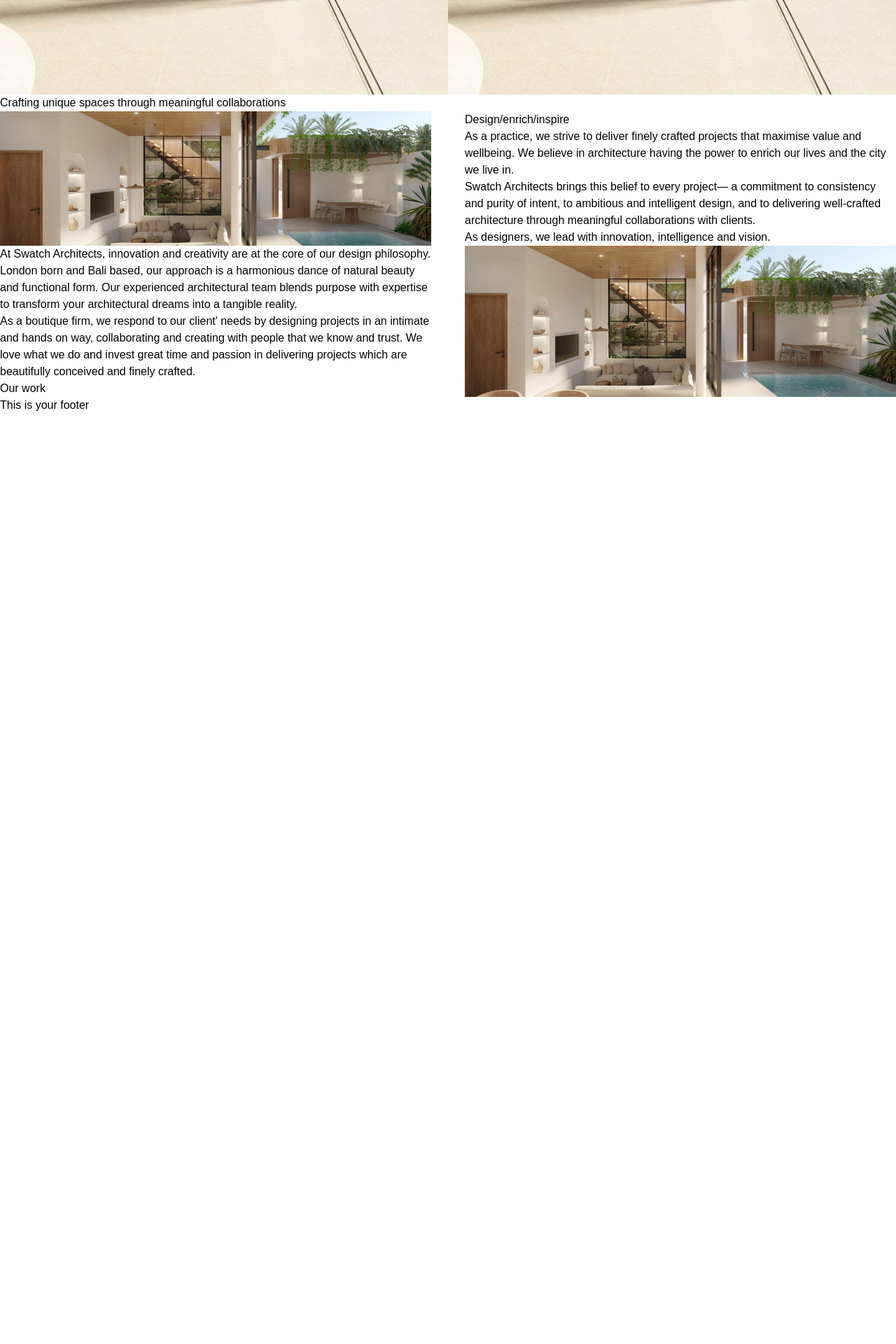
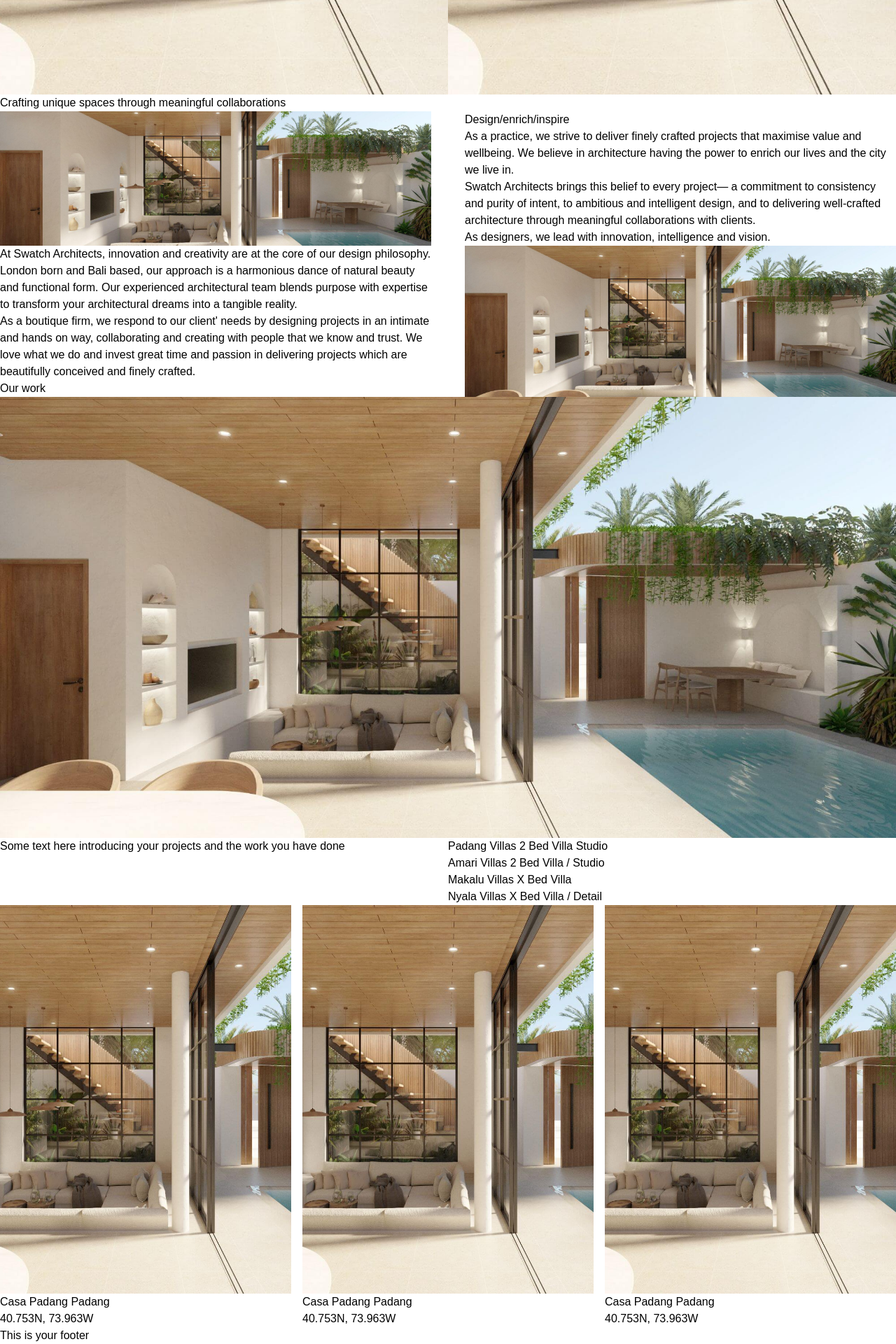
Before and after one commit to isabelleabbey/swatch-bali, a Jekyll site: the page built from index.html, in a window 1280 px wide. Shown: the part 789-2709 px from the top of the page at 70% size. Built offline with Jekyll 4.4.1, drawn with Linux system fonts in a browser that asks for light colours; nearby versions of some CDN libraries; before the commit the page ends 1380 px from its top, so only the background shows below that.

Commit message:
end of homepage structure

```diff
--- a/assets/css/style.css
+++ b/assets/css/style.css
@@ -501,11 +501,17 @@ body {
 .hidden {
   display: none;
 }
+.aspect-portrait {
+  aspect-ratio: 3 / 4;
+}
 .h-screen {
   height: 100vh;
 }
 .min-h-\[100vh\] {
   min-height: 100vh;
+}
+.min-h-\[70vh\] {
+  min-height: 70vh;
 }
 .w-full {
   width: 100%;
@@ -521,6 +527,9 @@ body {
 }
 .grid-cols-2 {
   grid-template-columns: repeat(2, minmax(0, 1fr));
+}
+.grid-cols-3 {
+  grid-template-columns: repeat(3, minmax(0, 1fr));
 }
 .flex-wrap {
   flex-wrap: wrap;
--- a/index.html
+++ b/index.html
@@ -16,6 +16,21 @@ philosophy:
   image:
     image_path: /images/temporary/swatch-architects-bali-design-studio-amari-two-bed-7.jpg
     image_focus:
+banner:
+  image:
+    image_path: /images/temporary/swatch-architects-bali-design-studio-amari-two-bed-7.jpg
+    image_focus:
+work:
+  gallery:
+   - image_path: /images/temporary/swatch-architects-bali-design-studio-amari-two-bed-7.jpg
+     name: Casa Padang Padang
+     location: 40.753N, 73.963W
+   - image_path: /images/temporary/swatch-architects-bali-design-studio-amari-two-bed-7.jpg
+     name: Casa Padang Padang
+     location: 40.753N, 73.963W
+   - image_path: /images/temporary/swatch-architects-bali-design-studio-amari-two-bed-7.jpg
+     name: Casa Padang Padang
+     location: 40.753N, 73.963W
 seo:
  meta-description:
  keywords:
@@ -69,3 +84,60 @@ seo:
   <!-- Image -->
   <div class="bg-image-style" style="background-image: url('{{ page.philosophy.image.image_path }}'); background-position: {{ page.philosophy.image.image_focus }};"></div>
 </section>
+
+<!-- Banner -->
+<section class="bg-image-style min-h-[70vh]" style="background-image: url('{{ page.banner.image.image_path }}'); background-position: {{ page.banner.image.image_focus }};"></section>
+
+<!-- Past Work -->
+<section>
+  <div class="grid grid-cols-2">
+
+    <!-- Left Column -->
+    <h2 class="editable">Some text here introducing your projects and the work you have done</h2>
+
+    <!-- Right Column -->
+    <div class="editable">
+      <ul>
+
+        <!-- 1st Work -->
+        <li>
+          <span>Padang Villas</span>
+          <span>2 Bed Villa Studio</span>
+        </li>
+
+        <!-- 2nd Work -->
+        <li>
+          <span>Amari Villas</span>
+          <span>2 Bed Villa / Studio</span>
+        </li>
+
+        <!-- 3rd Work -->
+        <li>
+          <span>Makalu Villas</span>
+          <span>X Bed Villa</span>
+        </li>
+
+        <!-- 4th Work -->
+        <li>
+          <span>Nyala Villas</span>
+          <span>X Bed Villa / Detail</span>
+        </li>
+      </ul>
+    </div>
+  </div>
+
+  <!-- Gallery -->
+  <div class="grid grid-cols-3 gap-4">
+    {% for item in page.work.gallery %}
+    <!-- Image -->
+    <div>
+      <div class="bg-image-style aspect-portrait" style="background-image: url('{{ item.image_path }}');"></div>
+      <div>
+        <h3>{{ item.name }}</h3>
+        <span>{{ item.location }}</span>
+      </div>
+    </div>
+    {% endfor %}
+  </div>
+
+</section>
```
